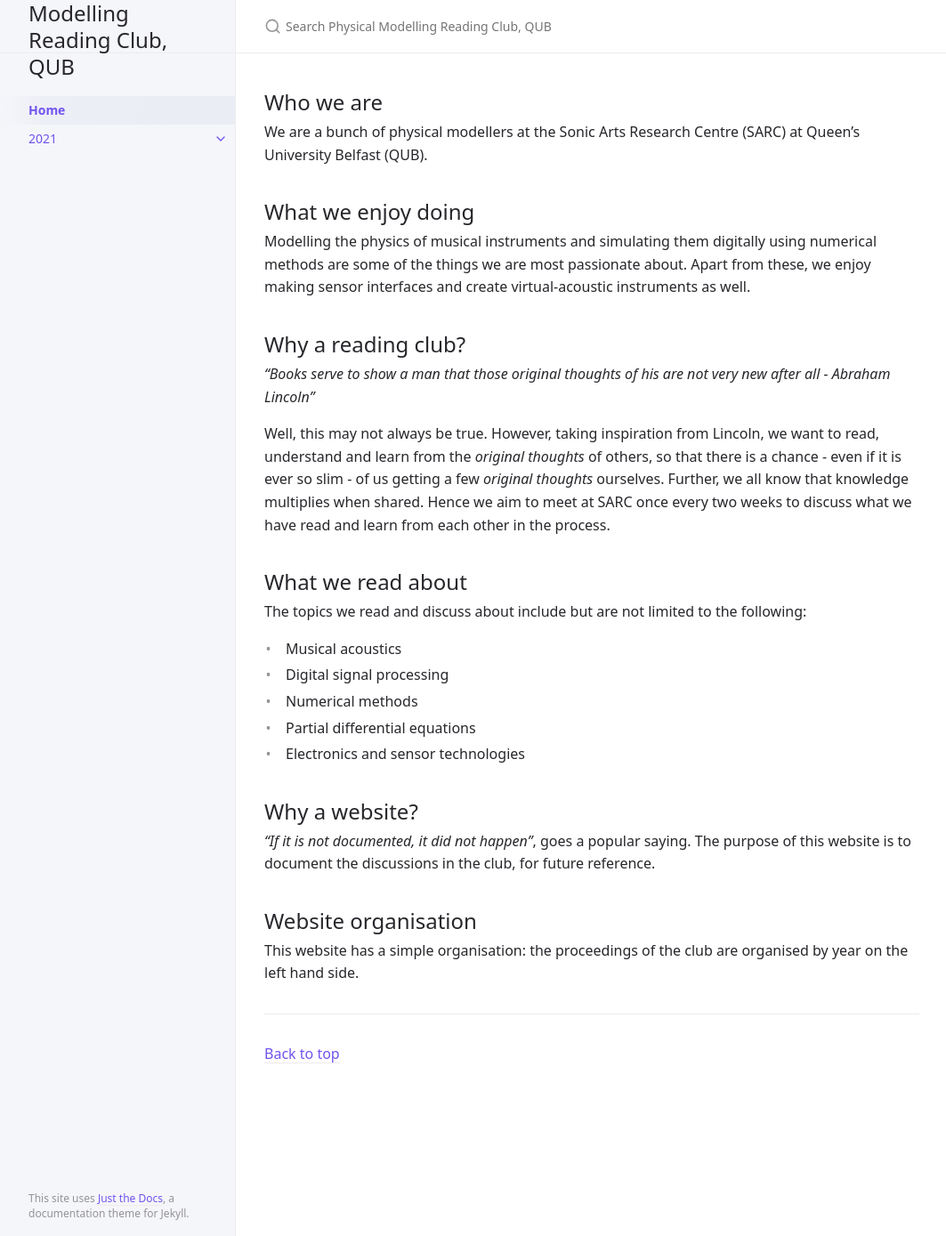
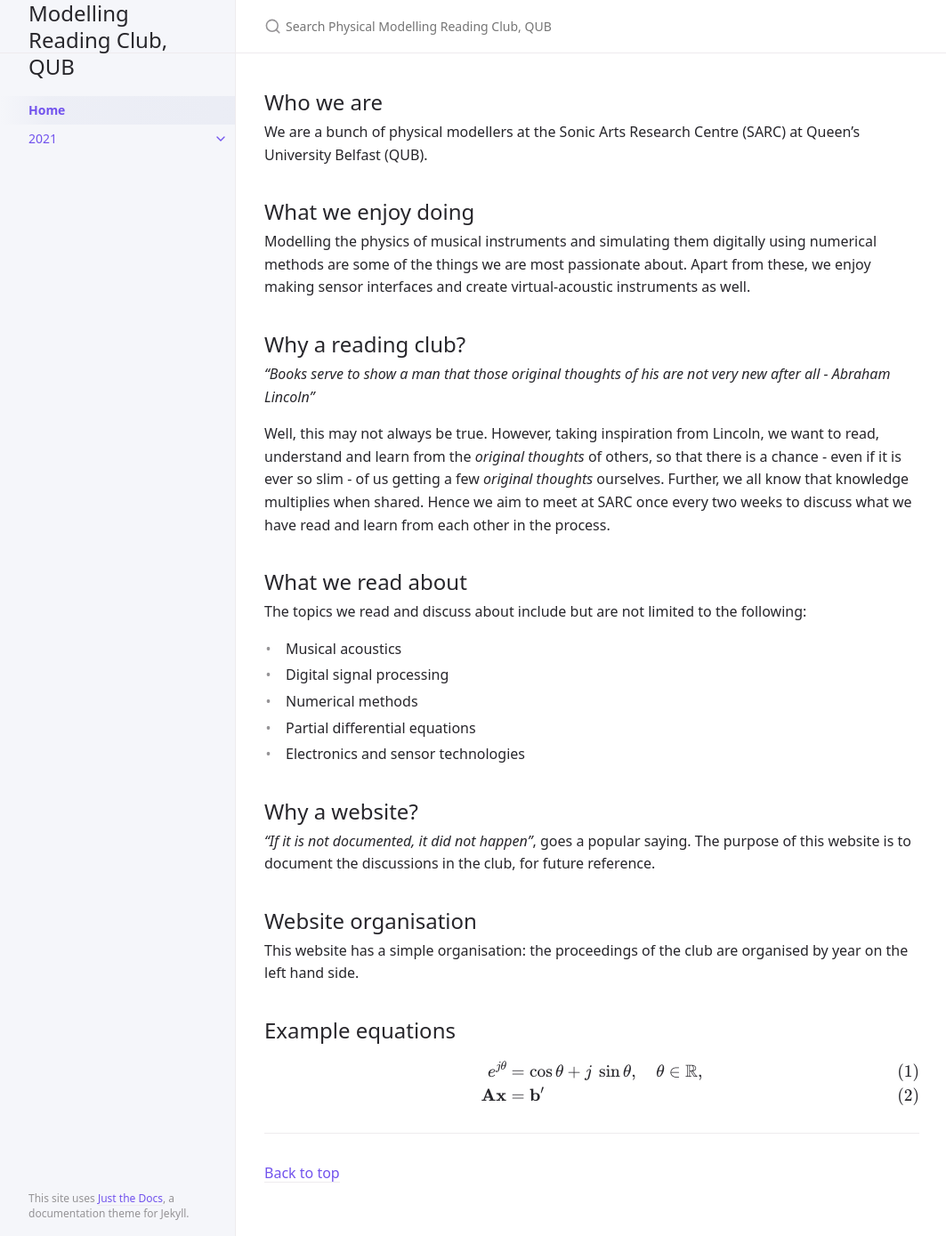
Before and after one commit to abdedixit/PhysModReadingClub, a Jekyll site: the page built from index.md, in a window 1280 px wide and 1389 px high. Shown: the whole window at 89% size, without its empty margins (107-1170 px from the left). Built offline with Jekyll 4.4.1, drawn with Linux system fonts in a browser that asks for light colours.

Commit message:
Added example maths equations

```diff
--- a/index.md
+++ b/index.md
@@ -37,3 +37,12 @@ _"If it is not documented, it did not happen"_, goes a popular saying. The purpo
 ## Website organisation
 
 This website has a simple organisation: the proceedings of the club are organised by year on the left hand side.
+
+## Example equations
+
+$$
+\begin{align}
+e^{j \theta} &= \cos{\theta} + j\ \sin{\theta},\quad \theta \in \mathbb{R}, \\
+\mathbf{A} \mathbf{x} &= \mathbf{b}'
+\end{align}
+$$
```
